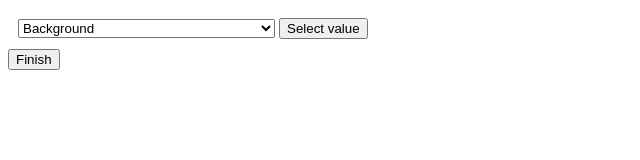
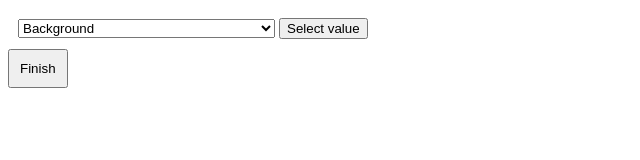
Before and after one commit to ElectricDolphin/WYS-color-creator, a plain HTML site: page index.html in a window 1280 px wide. Shown: the whole page, without its empty margins (0-640 px from the left). Drawn offline with Linux system fonts and the light colour scheme.

Commit message:
Added some padding to the finish button

```diff
--- a/index.html
+++ b/index.html
@@ -26,6 +26,10 @@
             #selection_container {
                 padding: 10px;
             }
+
+            #finish_button {
+                padding: 10px;
+            }
         </style>
     </head>
 
@@ -37,7 +41,7 @@
 
         <div id="values"></div>
 
-        <input type="button" value="Finish" onclick="finish()">
+        <input type="button" value="Finish" onclick="finish()" id="finish_button">
 
         <script>
 
```
